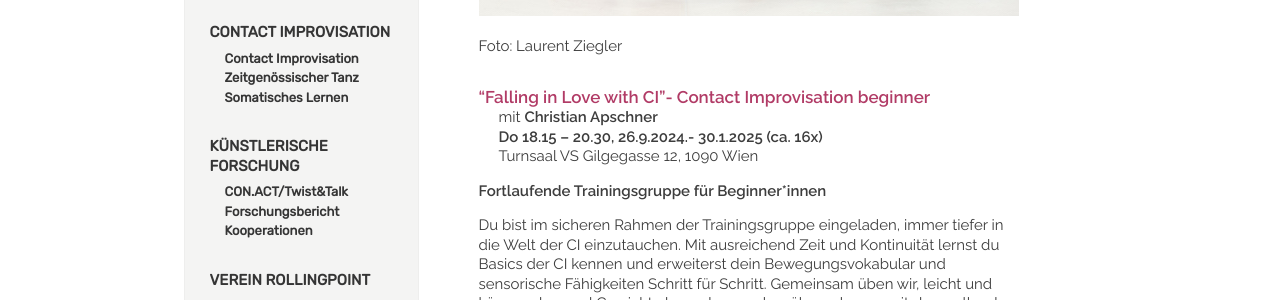
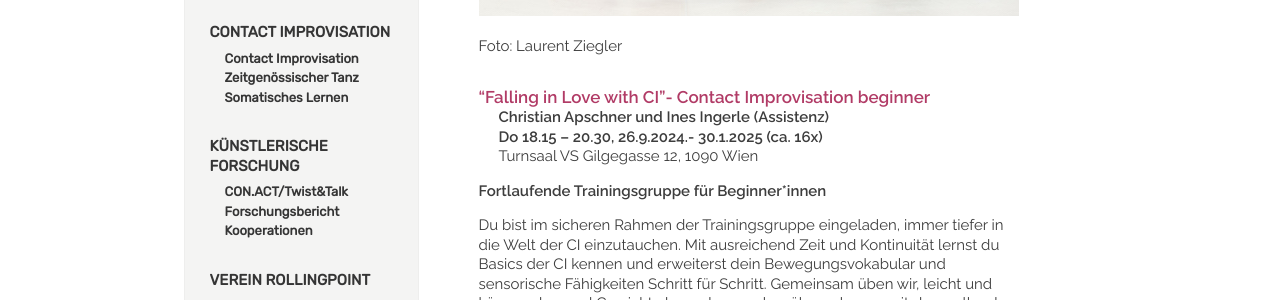
Before and after one commit to manulari/rollingpointat, a Jekyll site: the page built from _pages_de/contactbeg.md, in a window 1280 px wide. Shown: the part 484-784 px from the top of the page. Built offline with Jekyll 4.4.1, drawn with Linux system fonts in a browser that asks for light colours; comment, search, counter and statistics services are not loaded.

Commit message:
Update page (de) “contactbeg”

```diff
--- a/_pages_de/contactbeg.md
+++ b/_pages_de/contactbeg.md
@@ -9,7 +9,7 @@ Foto: Laurent Ziegler
 
 #### "Falling in Love with CI"- Contact Improvisation beginner
 
-mit **Christian Apschner**\
+**Christian Apschner und Ines Ingerle (Assistenz)**\
 **Do 18.15 – 20.30, 26.9.2024.- 30.1.2025 (ca. 16x)**\
 Turnsaal VS Gilgegasse 12, 1090 Wien
 
```
